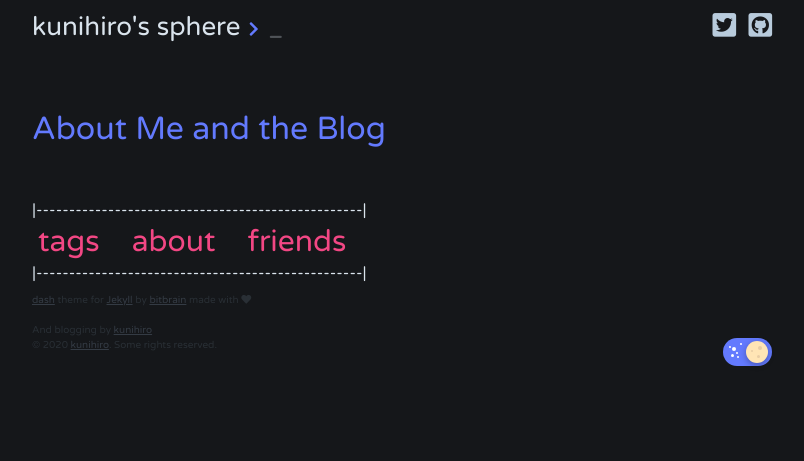
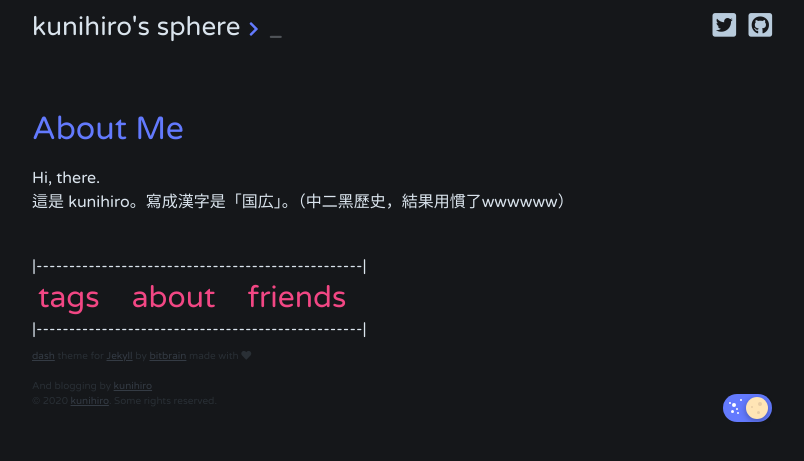
Before and after one commit to MyCodingSucks/MyCodingSucks.github.io, a Jekyll site: the page built from bottom_bar/about.html, in a window 1280 px wide. Shown: the top 461 px of the page, without its empty margins (238-1042 px from the left). Built offline with Jekyll 4.4.1, drawn with Linux system fonts in a browser that asks for light colours.

Commit message:
Update about.html

```diff
--- a/bottom_bar/about.html
+++ b/bottom_bar/about.html
@@ -2,4 +2,8 @@
 layout: default
 ---
 
-<h1>About Me and the Blog</h1>
+<h1>About Me</h1>
+<p>
+Hi, there.　<br />
+這是 kunihiro。寫成漢字是「国広」。（中二黑歷史，結果用慣了wwwwww）<br />
+</p>
```
